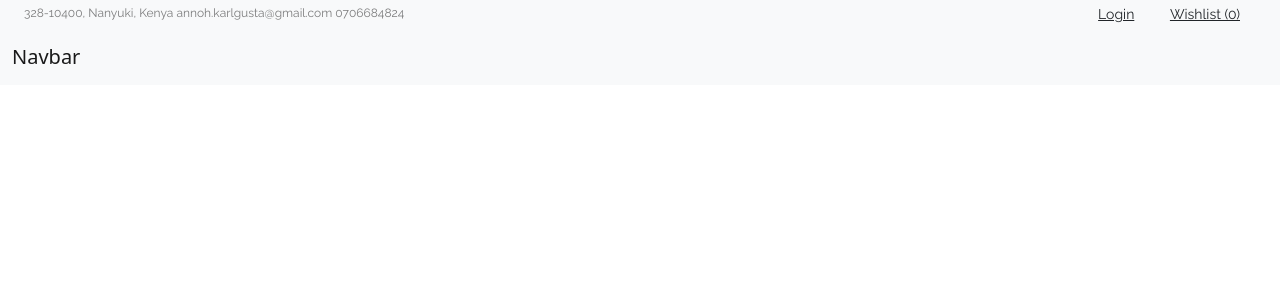
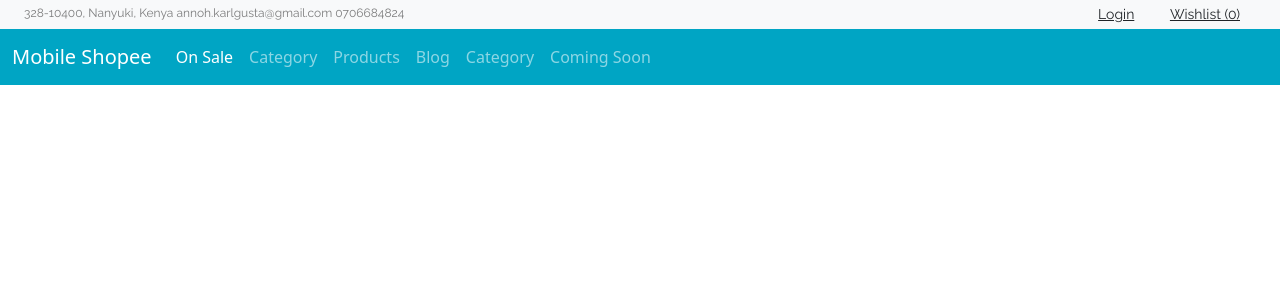
Before and after one commit to KarlGusta/MOBILE-SHOPEE, a PHP site: page / in a window 1280 px wide. Shown: the top 300 px of the page. Run offline with PHP 8.4, Linux system fonts and the light colour scheme; some web fonts are replaced.

Commit message:
color.scss

```diff
--- a/index.html
+++ b/index.html
@@ -47,16 +47,26 @@
         </div>
 
         <!--Primary Navigation-->
-        <nav class="navbar navbar-expand-lg navbar-light bg-light">
+        <nav class="navbar navbar-expand-lg navbar-dark color-secondary-bg">
             <div class="container-fluid">
-                <a class="navbar-brand" href="#">Navbar</a>
+                <a class="navbar-brand" href="#">Mobile Shopee</a>
                 <button class="navbar-toggler" type="button" data-bs-toggle="collapse" data-bs-target="#navbarNav"
                     aria-controls="navbarNav" aria-expanded="false" aria-label="Toggle navigation">
-                <span class="navbar-toggler-icon"></span>
+                    <span class="navbar-toggler-icon"></span>
                 </button>
+                <div class="collapse navbar-collapse" id="navbarNavAltMarkup">
+                    <div class="navbar-nav">
+                        <a class="nav-link active" aria-current="page" href="#">On Sale</a>
+                        <a class="nav-link" href="#">Category</a>
+                        <a class="nav-link" href="#">Products</a>
+                        <a class="nav-link" href="#">Blog</a>
+                        <a class="nav-link" href="#">Category</a>
+                        <a class="nav-link" href="#">Coming Soon</a>
+                    </div>
+                </div>
             </div>
         </nav>
-        <!--Primary Navigation-->
+        <!-- !Primary Navigation-->
     </header>
     <!-- !Start #Header-->
 
--- /dev/null
+++ b/sass/include/color.scss
@@ -0,0 +1,25 @@
+/* Color Template*/
+
+.color-primary{
+    color: $color-primary;
+}
+
+.color-primary-bg{
+    background: $color-primary;
+}
+
+.color-secondary{
+    color: $color-secondary;
+}
+
+.color-secondary-bg{
+    background: $color-secondary;
+}
+
+.color-yellow{
+    color: $color-yellow;
+}
+
+.color-yellow-bg{
+    background: $color-yellow;
+}
--- a/sass/style.scss
+++ b/sass/style.scss
@@ -4,3 +4,4 @@
 @import './include/variables.scss';
 @import './include/global.scss';
 @import './include/typography.scss';
+@import './include/color.scss';
--- a/style.css
+++ b/style.css
@@ -36,4 +36,29 @@ button:focus {
   font-size: 20px;
 }
 
+/* Color Template*/
+.color-primary {
+  color: #003859;
+}
+
+.color-primary-bg {
+  background: #003859;
+}
+
+.color-secondary {
+  color: #00A5C4;
+}
+
+.color-secondary-bg {
+  background: #00A5C4;
+}
+
+.color-yellow {
+  color: #FFD289;
+}
+
+.color-yellow-bg {
+  background: #FFD289;
+}
+
 /*# sourceMappingURL=style.css.map */
```
Also changed, not shown: 1 other file.
